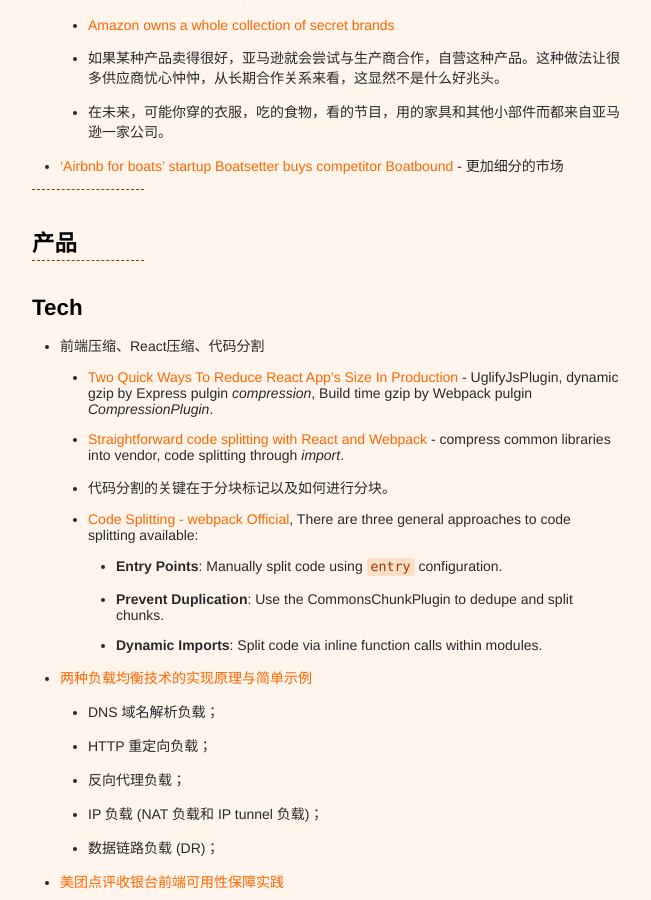
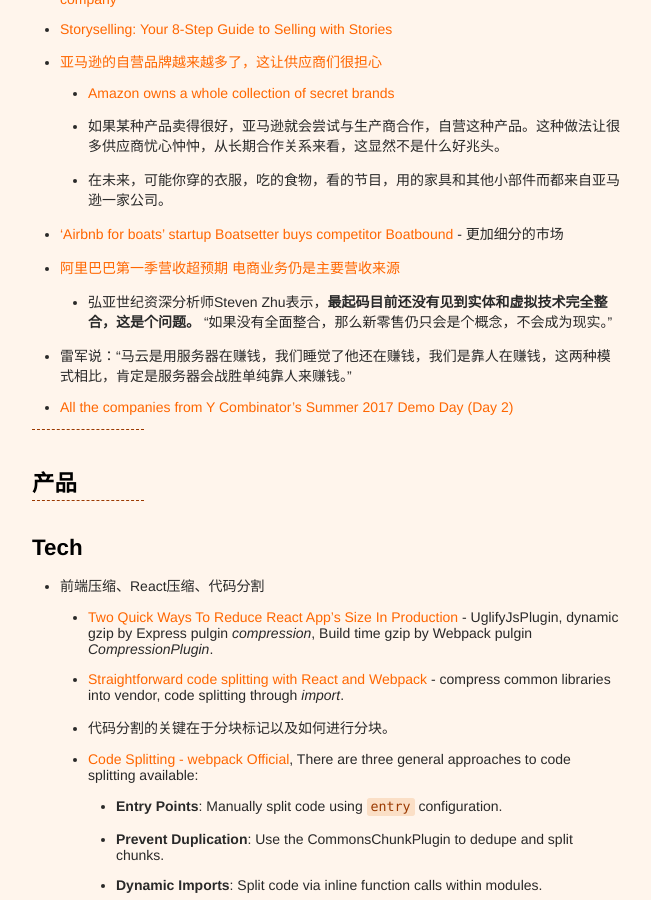
Before and after one commit to xianyuxmu/xianyuxmu.github.io, a Jekyll site: the page built from _posts/2017-08-01-monthly-reading.md, in a window 1280 px wide and 900 px high, scrolled down 1625 px. Shown: the whole window, without its empty margins (314-965 px from the left). Built offline with Jekyll 4.4.1, drawn with Linux system fonts in a browser that asks for light colours; comment, search, counter and statistics services are not loaded; some of the changed text lies outside the part shown.

Commit message:
Reading of 25 Aug. 2017

```diff
--- a/_posts/2017-08-01-monthly-reading.md
+++ b/_posts/2017-08-01-monthly-reading.md
@@ -23,6 +23,8 @@
 - [Why Apple Always Wins By Copying aka MAYA.](https://hackernoon.com/why-apple-always-wins-by-copying-aka-maya-6c21de7a1f28)
 - [For today’s designers. And tomorrow’s designs.](https://www.adobe.com/products/experience-design.html#xd-ux-from-a-to-z-video)
 	- Adobe的革新让我十分振奋，未来很精彩！
+- [32年后，马云拿2000万美元回报他第一个贵人](http://cj.sina.com.cn/article/detail/2949462582/157303)
+	- 当年肯听说马云买房困难，还支援了5万美金。
 
 ## Life
 
@@ -69,6 +71,10 @@
 	- 如果某种产品卖得很好，亚马逊就会尝试与生产商合作，自营这种产品。这种做法让很多供应商忧心忡忡，从长期合作关系来看，这显然不是什么好兆头。
 	- 在未来，可能你穿的衣服，吃的食物，看的节目，用的家具和其他小部件而都来自亚马逊一家公司。
 - [‘Airbnb for boats’ startup Boatsetter buys competitor Boatbound](https://techcrunch.com/2017/08/17/peer-to-peer-boat-rental/) - 更加细分的市场
+- [阿里巴巴第一季营收超预期 电商业务仍是主要营收来源](http://cn.reuters.com/article/alibaba-q1-revenue-ecommerce-0818-idCNKCS1AY02X)
+	- 弘亚世纪资深分析师Steven Zhu表示，**最起码目前还没有见到实体和虚拟技术完全整合，这是个问题。** “如果没有全面整合，那么新零售仍只会是个概念，不会成为现实。”
+- 雷军说：“马云是用服务器在赚钱，我们睡觉了他还在赚钱，我们是靠人在赚钱，这两种模式相比，肯定是服务器会战胜单纯靠人来赚钱。”
+- [All the companies from Y Combinator’s Summer 2017 Demo Day (Day 2)](https://techcrunch.com/2017/08/22/yc-demo-day-s17-day-2/)
 
 
 
```
